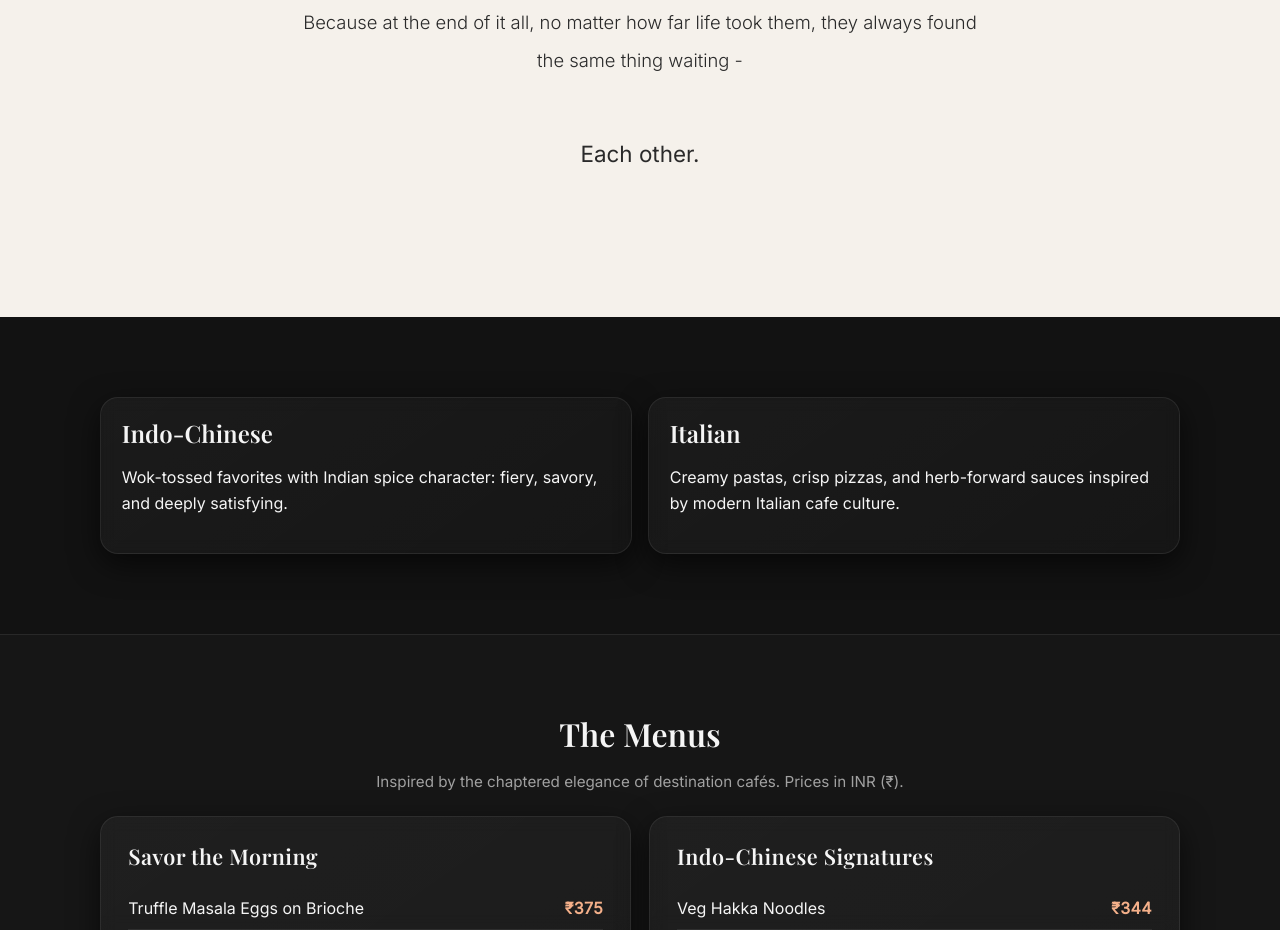
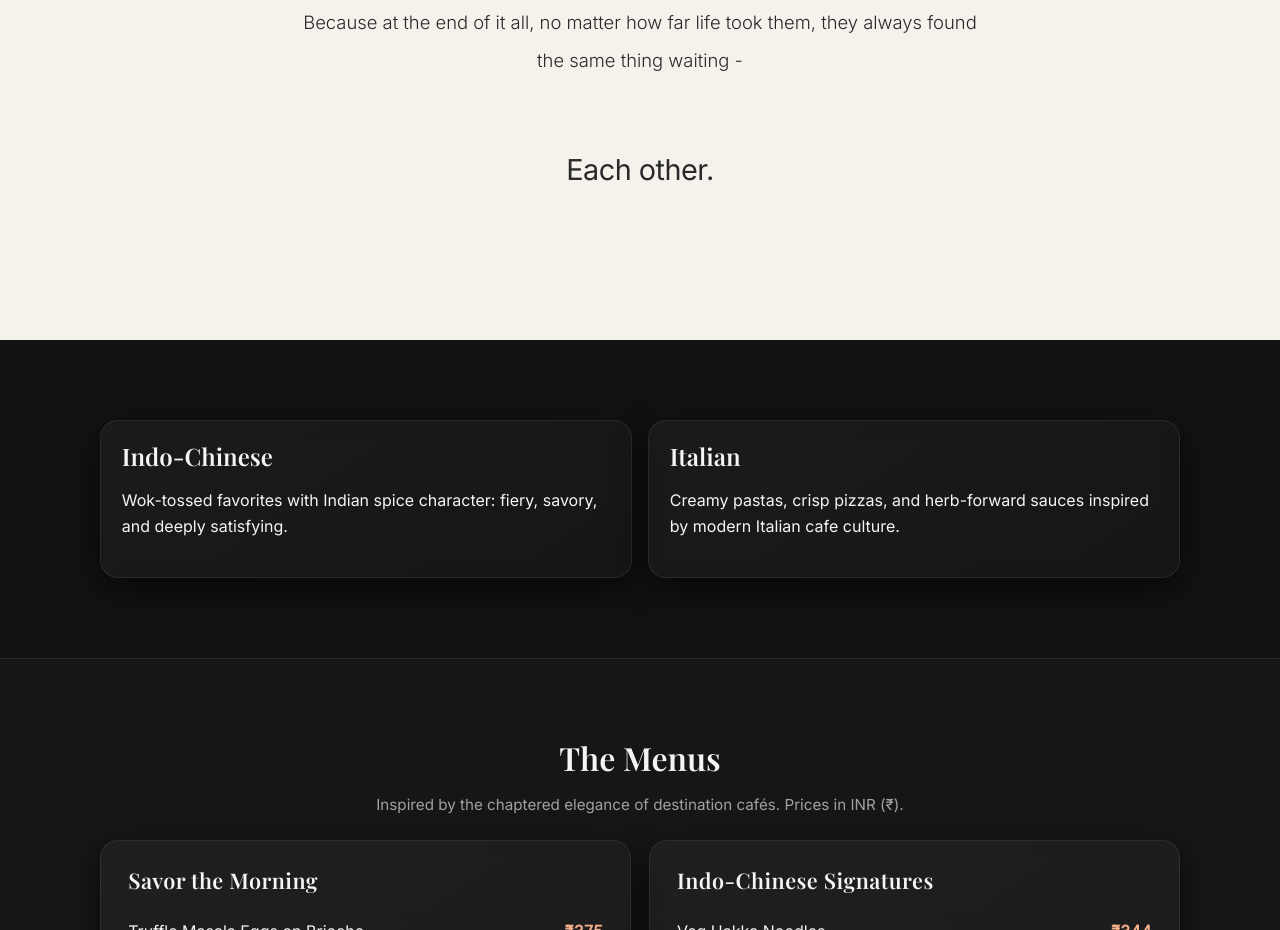
Before and after one commit to rajsanghvi0513-png/webpage_hezila, a plain HTML site: page index.html in a window 1280 px wide. Shown: the part 6830-7760 px from the top of the page. Drawn offline with nearby package versions, Linux system fonts and the light colour scheme.

Commit message:
style: emphasize story ending pacing

```diff
--- a/styles.css
+++ b/styles.css
@@ -275,12 +275,14 @@ h1 {
   margin-bottom: 28px;
   color: #2a2a2a;
   font-weight: 300;
+  transition: all 0.6s ease;
 }
 
-.story-content p:last-child {
-  font-size: 1.4rem;
+.story-content .ending {
+  font-size: 1.8rem;
   font-weight: 500;
-  margin-top: 50px;
+  margin-top: 60px;
+  letter-spacing: -0.5px;
 }
 
 .section {
```
